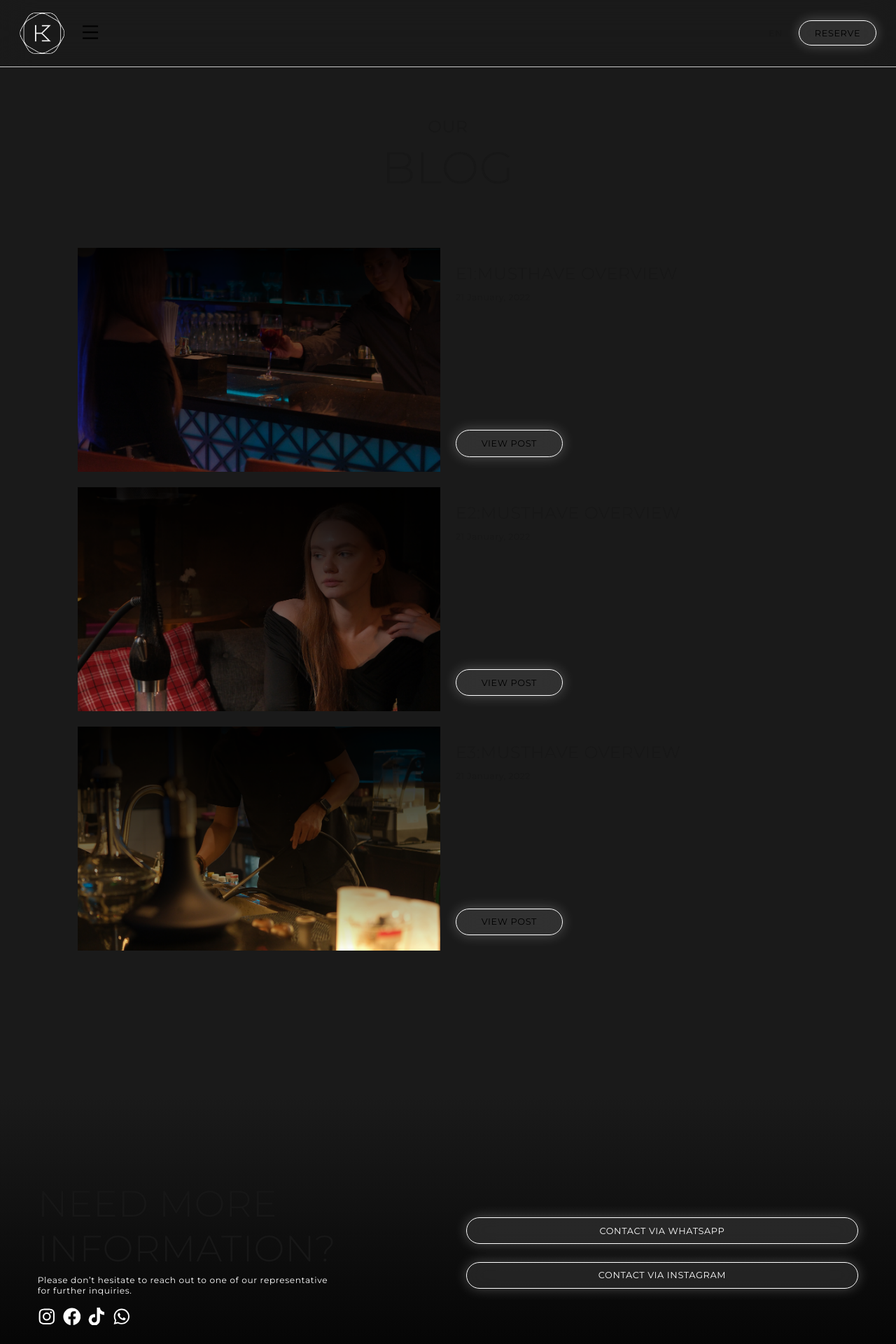
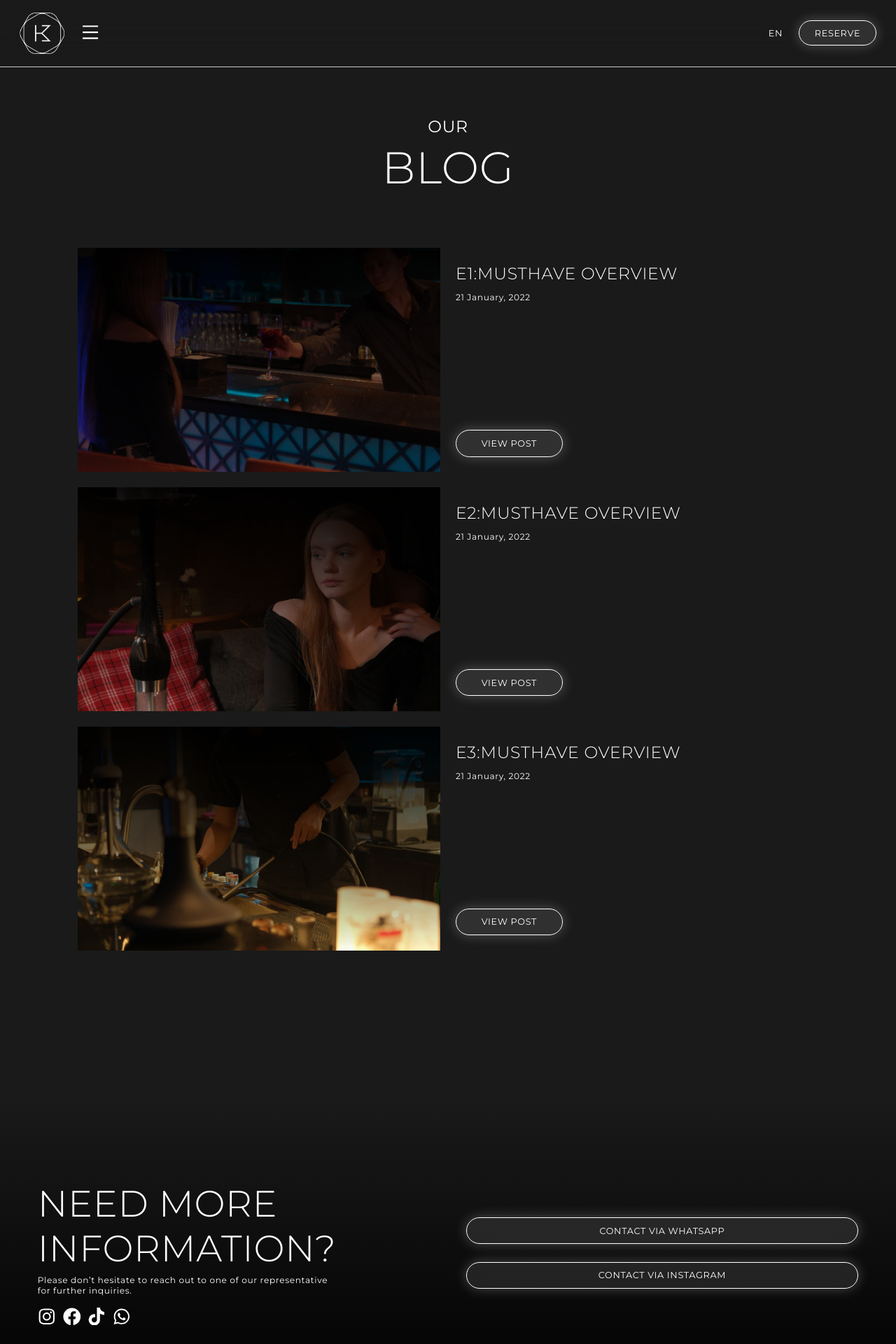
Before and after one commit to flyyy26/kalyan-maison, a Next.js app: page /blog in a window 1280 px wide. Shown: the top 1920 px of the page at 70% size. Built offline with nearby package versions, Linux system fonts and the light colour scheme.

Commit message:
Change Color

```diff
--- a/app/style/about.module.css
+++ b/app/style/about.module.css
@@ -12,6 +12,7 @@
 .section_1 span{
     font-size: 1.84vw;
     letter-spacing: .06vw;
+    color: white;
 }
 .section_1 h1{
     font-size: 4.96vw;
@@ -20,6 +21,7 @@
     text-shadow: 0px 0px 10px 0px #ffffffbb;
     letter-spacing: .05vw;
     margin-top: .4vw;
+    color: white;
 }
 .about_content{
     width: 48%;
@@ -30,5 +32,6 @@
 .about_content p{
     font-size: .95vw;
     letter-spacing: .05vw;
+    color: white;
     margin-bottom: 1.3vw;
 }
--- a/app/style/blog.module.css
+++ b/app/style/blog.module.css
@@ -9,6 +9,7 @@
     font-size: 1.84vw;
     letter-spacing: .06vw;
     text-transform: uppercase;
+    color: white;
 }
 .heading_blog h1{
     font-size: 4.96vw;
@@ -17,6 +18,7 @@
     text-shadow: 0px 0px 10px 0px #ffffffbb;
     letter-spacing: .05vw;
     margin-top: .4vw;
+    color: white;
 }
 .list_blog{
     width: 100%;
@@ -50,9 +52,11 @@
     font-weight: 300;
     text-shadow: 0px 0px 10px 0px #ffffffbb;
     margin-bottom: .7vw;
+    color: white;
 }
 .list_heading_blog span{
     font-size: .95vw;
+    color: white;
     letter-spacing: .05vw;
 }
 .list_btn_blog button{
@@ -70,6 +74,7 @@
     box-shadow: 0px 0px 17.8px 0px #FFFFFF40;
     cursor: pointer;
     transition: .3s all;
+    color: white;
 }
 .list_btn_blog button:hover{
     background-color: #fff;
--- a/app/style/detail_blog.module.css
+++ b/app/style/detail_blog.module.css
@@ -17,16 +17,19 @@
     font-weight: 300;
     text-shadow: 0px 0px 10px 0px #ffffffbb;
     letter-spacing: .05vw;
+    color: white;
 }
 .blog_heading span{
     font-size: .95vw;
     letter-spacing: .05vw;
+    color: white;
 }
 .blog_desc p{
     font-size: .95vw;
     letter-spacing: .05vw;
     margin-bottom: 1.3vw;
     line-height: 1.4;
+    color: white;
 }
 .other_post{
     padding: 3vw 8.7vw;
@@ -43,6 +46,7 @@
     font-weight: 300;
     text-shadow: 0px 0px 10px 0px #ffffffbb;
     letter-spacing: .05vw;
+    color: white;
 }
 .list_blog_layout{
     display: grid;
@@ -69,10 +73,12 @@
     font-weight: 300;
     text-shadow: 0px 0px 10px 0px #ffffffbb;
     margin-bottom: .7vw;
+    color: white;
 }
 .list_content_blog span{
     font-size: .95vw;
     letter-spacing: .05vw;
+    color: white;
 }
 .list_btn_blog button{
     width: max-content;
@@ -90,6 +96,7 @@
     cursor: pointer;
     transition: .3s all;
     margin-top: 2.8vw;
+    color: white;
 }
 .list_btn_blog button:hover{
     background-color: #fff;
--- a/app/style/footer.module.css
+++ b/app/style/footer.module.css
@@ -25,8 +25,10 @@
     font-size: .95vw;
     letter-spacing: .06vw;
     text-transform: uppercase;
+    color: white;
 }
 .copyright span{
     font-size: .95vw;
     letter-spacing: .06vw;
+    color: white;
 }
--- a/app/style/home.module.css
+++ b/app/style/home.module.css
@@ -547,6 +547,7 @@
     text-shadow: 0px 0px 10px 0px #ffffffbb;
     letter-spacing: .05vw;
     margin-bottom: .5vw;
+    color: white;
 }
 .contact_layout p{
     font-size: .95vw;
--- a/app/style/lounge.module.css
+++ b/app/style/lounge.module.css
@@ -14,6 +14,7 @@
     font-size: 1.84vw;
     letter-spacing: .06vw;
     text-transform: uppercase;
+    color: white;
 }
 .banner h1{
     font-size: 4.96vw;
@@ -23,6 +24,7 @@
     letter-spacing: .05vw;
     margin-top: .4vw;
     margin-bottom: 1.6vw;
+    color: white;
 }
 .lounge_image{
     width: 100%;
--- a/app/style/lounge_detail.module.css
+++ b/app/style/lounge_detail.module.css
@@ -12,6 +12,7 @@
 .heading_banner{
     text-align: center;
     padding: 0 28vw;
+    color: white;
 }
 .location_arrow{
     display: flex;
@@ -31,6 +32,7 @@
     font-size: .9vw;
     display: flex;
     align-items: center;
+    color: white;
 }
 .location_arrow a svg{
     font-size: 3.4vw;
@@ -49,6 +51,7 @@
     text-shadow: 0px 0px 10px 0px #ffffffbb;
     letter-spacing: .05vw;
     margin-bottom: .7vw;
+    color: white;
 }
 .heading_banner p{
     letter-spacing: .05vw;
@@ -57,6 +60,7 @@
     line-height: 1.4;
     margin: auto;
     margin-bottom: 1.2vw;
+    color: white;
 }
 
 .section_2{
--- a/app/style/menu.module.css
+++ b/app/style/menu.module.css
@@ -47,9 +47,11 @@
     flex-direction: column;
     justify-content: center;
     cursor: pointer;
+    color: white;
 }
 .hamburger svg{
     font-size: 2.2vw;
+    color: white;
 }
 .icon {
     position: absolute; /* Supaya ikon saling tumpang tindih */
@@ -70,7 +72,6 @@
 .menu {
     position: absolute;
     top: 7.4vw;
-
     left: 0;
     width: 100%;
     height: 46.65vw;
@@ -122,6 +123,7 @@
     font-size: 1vw;
     text-transform: uppercase;
     letter-spacing: .05vw !important;
+    color: white;
 }
 .btn_primary{
     font-size: 1vw;
@@ -137,6 +139,7 @@
     box-shadow: 0px 0px 17.8px 0px #FFFFFF40;
     cursor: pointer;
     transition: .3s all;
+    color: white;
 }
 .btn_primary:hover{
     background-color: white;
--- a/app/style/menu_dashboard.module.css
+++ b/app/style/menu_dashboard.module.css
@@ -62,9 +62,11 @@
     flex-direction: column;
     justify-content: center;
     cursor: pointer;
+    color: white;
 }
 .hamburger svg{
     font-size: 2.2vw;
+    color: white;
 }
 .icon {
     position: absolute; /* Supaya ikon saling tumpang tindih */
@@ -85,7 +87,6 @@
 .menu {
     position: absolute;
     top: 7.4vw;
-
     left: 0;
     width: 100%;
     height: 46.65vw;
--- a/app/style/reservation.module.css
+++ b/app/style/reservation.module.css
@@ -64,6 +64,7 @@
 .dropdown button svg{
     font-size: 1.4vw;
     transition: .3s all;
+    color: white;
 }
 .dropdown_active button svg{
     transform: rotate(-180deg);
```
Also changed, not shown: app/(main)/blog/[slug]/page.tsx (line endings or trailing spaces), app/(main)/our-lounges/[lounge_detail]/page.tsx (line endings or trailing spaces).
